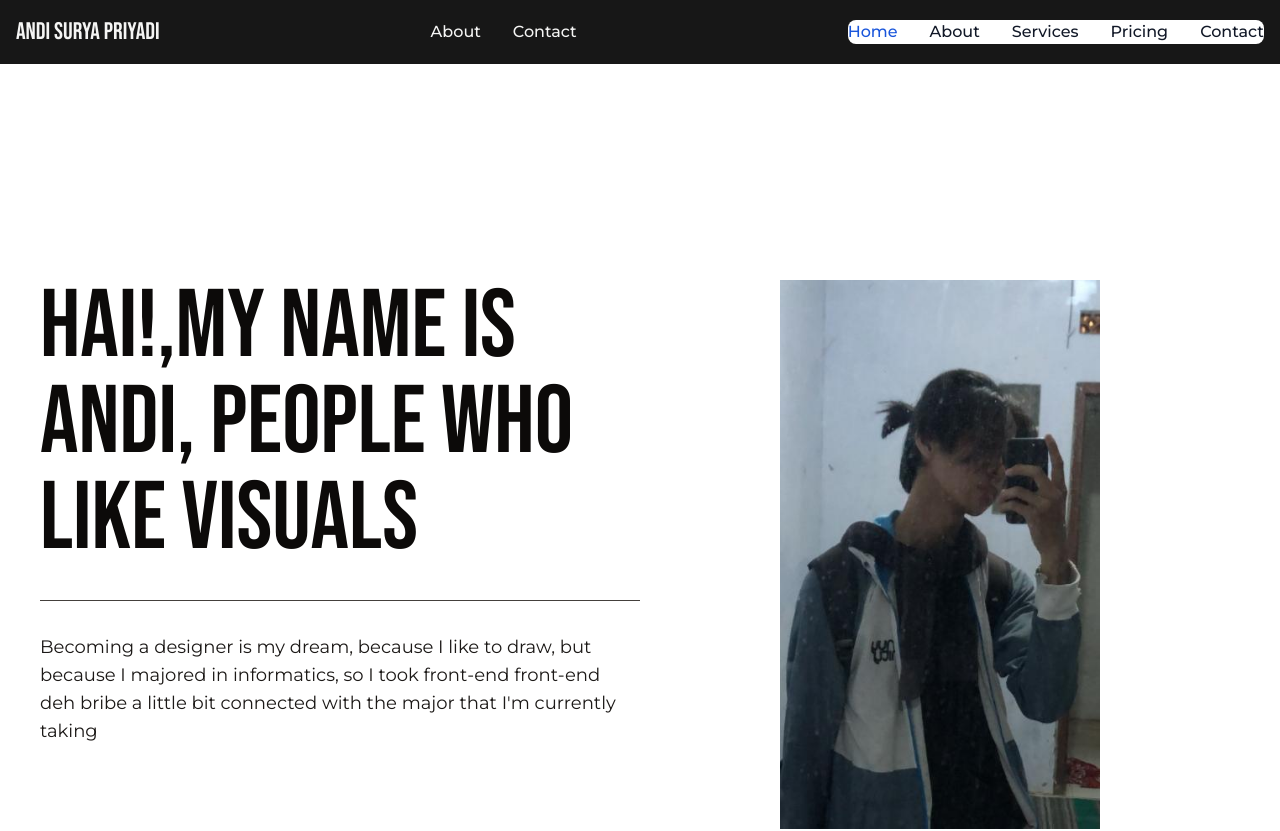
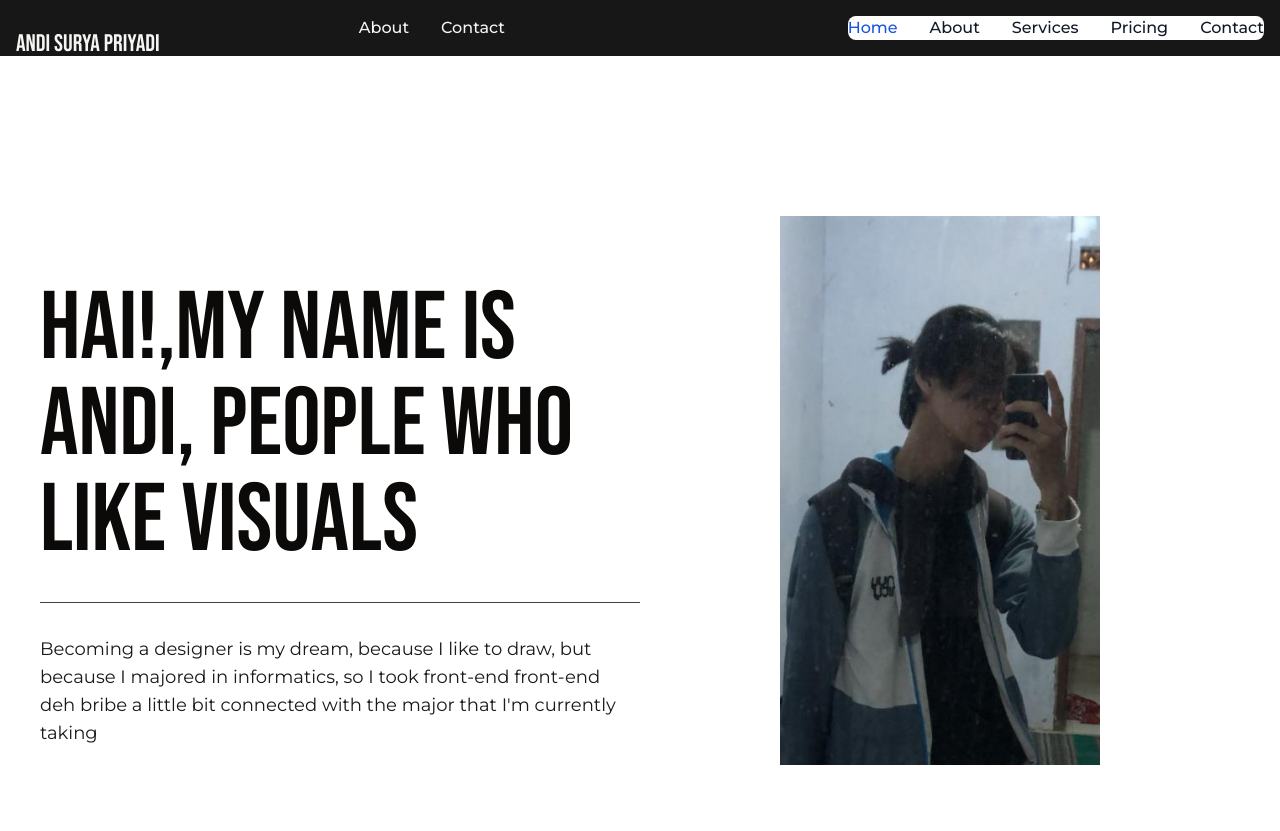
Before and after one commit to Andisurya01/Andisurya01, a React (Vite) app: page / in a window 1280 px wide. Shown: the top 831 px of the page. Built offline with nearby package versions, Linux system fonts and the light colour scheme.

Commit message:
Memperbaiki hero section dan menambahkan sosial media di footer

```diff
--- a/src/AllComponentsHere/Components Home/Footerandi.jsx
+++ b/src/AllComponentsHere/Components Home/Footerandi.jsx
@@ -5,7 +5,7 @@ const Footerandi = () => {
             <div className="mx-auto w-full  p-4 py-6 lg:py-8">
                 <div className="md:flex md:max-w-screen-xl mx-auto md:justify-between">
                     <div className="mb-6 md:mb-0">
-                        <a href="https://flowbite.com/" className="flex items-center">
+                        <a href="#" className="flex items-center">
                             <span className="self-center text-2xl font-bebas whitespace-nowrap text-stone-100">Andi Surya Priyadi</span>
                         </a>
                     </div>
@@ -27,8 +27,14 @@ const Footerandi = () => {
                                 <li className="mb-4">
                                     <a href="https://github.com/themesberg/flowbite" className="hover:underline ">Github</a>
                                 </li>
+                                <li className="mb-4">
+                                    <a href="https://discord.gg/zrTwTVRD" className="hover:underline">Discord</a>
+                                </li>
+                                <li className="mb-4">
+                                    <a href="https://www.linkedin.com/in/andisurya1/" className="hover:underline ">Github</a>
+                                </li>
                                 <li>
-                                    <a href="https://discord.gg/4eeurUVvTy" className="hover:underline">Discord</a>
+                                    <a href="https://www.instagram.com/andiiiii.sp/" className="hover:underline">Instagram</a>
                                 </li>
                             </ul>
                         </div>
--- a/src/AllComponentsHere/Components Home/Hero.jsx
+++ b/src/AllComponentsHere/Components Home/Hero.jsx
@@ -1,14 +1,14 @@
 const Hero = () => {
 
     return (
-        <div className="max-w-screen-xl mx-auto grid grid-cols-1 md:grid-cols-2 mt-60 p-10">
+        <div className="max-w-screen-xl mx-auto grid grid-cols-1 md:grid-cols-2 items-center mt-60 px-10">
             <div className="">
                 <h1 className="font-bebas text-8xl text-stone-950">Hai!,My Name Is Andi, people who like visuals</h1>
                 <hr className="my-6 sm:mx-auto border-stone-700 lg:my-8 mt-20" /><div></div>
                 <p className="text-stone-900 lg:text-lg text-sm">Becoming a designer is my dream, because I like to draw, but because I majored in informatics,
                 so I took front-end front-end deh bribe a little bit connected with the major that I'm currently taking</p>
             </div>
-            <div className="mx-auto">
+            <div className="mx-auto -translate-y-6">
                 <img className="border-none w-80 " src="assets/me.jpeg"/>
             </div>
         </div>
--- a/src/AllComponentsHere/Components Home/IgInfor.jsx
+++ b/src/AllComponentsHere/Components Home/IgInfor.jsx
@@ -4,7 +4,7 @@ import 'aos/dist/aos.css';
 const Postingan = () => {
     return (
         <div>
-            <div className="container max-w-screen-xl mx-auto grid grid-cols-1 gap-4 md:grid-cols-4">
+            <div className="container max-w-screen-xl mx-auto grid grid-cols-1 gap-4 md:grid-cols-4 px-10">
                 <div className="md:col-span-2">
                     <p className="text-5xl font-bebas text-gray-900 dark:text-white">INSTAGRAM DEPARTMENT OF INFORMATICS SULTAN AGENG TIRTAYASA<br /></p>
                     <div className="mt-5 flex flex-row">
--- a/src/AllComponentsHere/Components Home/navbar.jsx
+++ b/src/AllComponentsHere/Components Home/navbar.jsx
@@ -3,11 +3,13 @@ const Navbar = () => {
 
     const navigate = useNavigate();
     return (
-        <nav className="bg-neutral-900 fixed  w-full z-20 top-0 left-0 ">
-            <div className=" flex flex-wrap md:max-w-screen-xl items-center justify-between mx-auto p-4">
-                <a onClick={() => navigate("/")} className="flex items-center ">
-                    <span className=" self-center font-bebas text-2xl whitespace-nowrap text-stone-100">ANDI SURYA PRIYADI</span>
-                </a>
+        <nav className="bg-neutral-900 fixed w-full z-20 top-0 left-0 ">
+            <div className=" flex flex-wrap relative md:max-w-screen-xl items-center justify-between mx-auto p-4">
+                <div className="relative">
+                    <a onClick={() => navigate("/")} className="">
+                        <span className="self-center absolute font-bebas text-2xl whitespace-nowrap text-stone-100">ANDI SURYA PRIYADI</span>
+                    </a>
+                </div>
                 <div className="flex md:order-2">
                     <button data-collapse-toggle="navbar-default" type="button" class="inline-flex items-center p-2 w-10 h-10 justify-center text-sm text-gray-500 rounded-lg md:hidden hover:bg-gray-100 focus:outline-none focus:ring-2 focus:ring-gray-200 dark:text-gray-400 dark:hover:bg-gray-700 dark:focus:ring-gray-600" aria-controls="navbar-default" aria-expanded="false">
                         <span class="sr-only">Open main menu</span>
@@ -35,7 +37,7 @@ const Navbar = () => {
                         </ul>
                     </div>
                 </div>
-                <div className="items-center justify-between hidden w-full md:flex md:w-auto md:order-1" id="navbar-sticky">
+                <div className="items-center justify-between hidden w-full md:flex md:w-auto" id="navbar-sticky">
                     <ul className="flex flex-col p-4 md:p-0 mt-4 font-medium border border-gray-100 rounded-lg  md:flex-row md:space-x-8 md:mt-0 md:border-0">
                         <li>
                             <a onClick={() => navigate("/About")} className="block py-2 pl-3 pr-4 text-stone-100 rounded hover:bg-gray-100 md:hover:bg-transparent md:hover:text-stone-600 md:p-0 dark:text-white dark:hover:bg-gray-700 dark:hover:text-white md:dark:hover:bg-transparent dark:border-gray-700">About</a>
```
